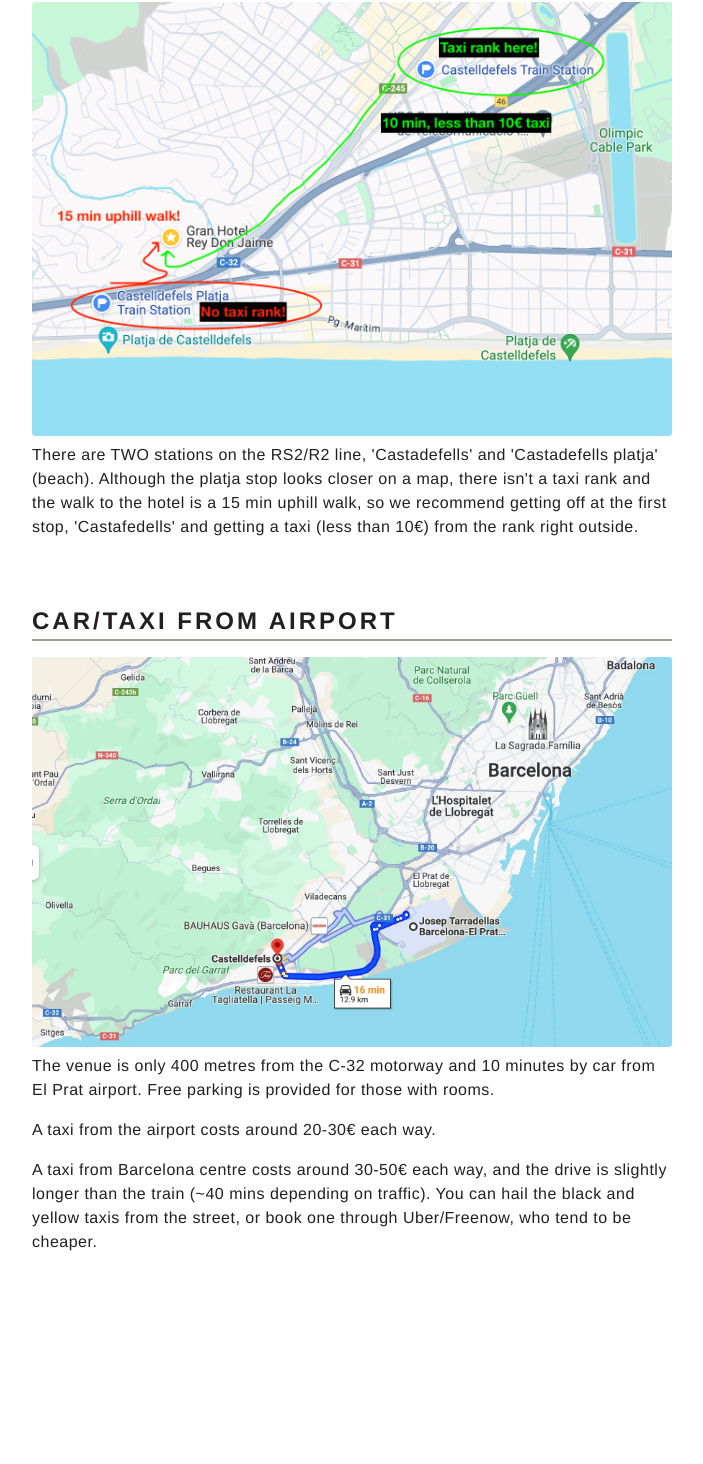
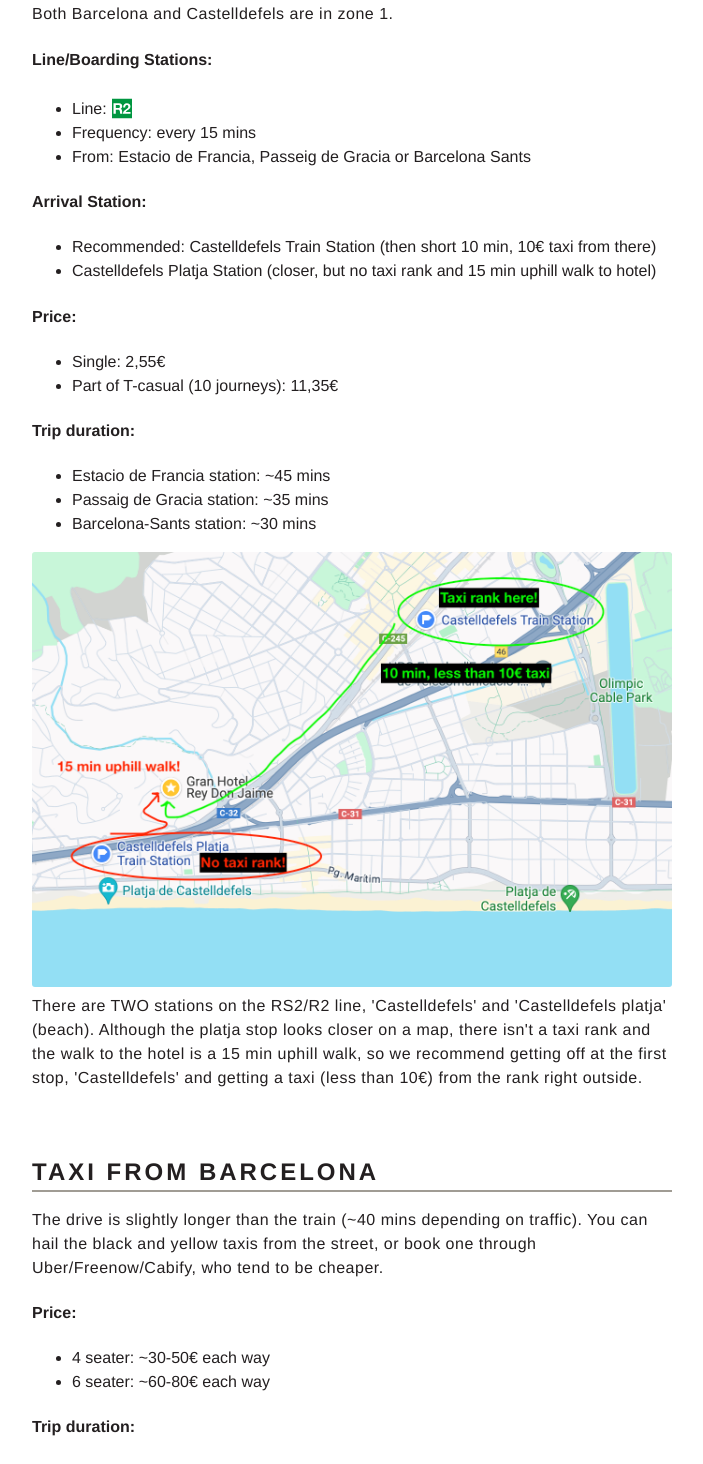
Before and after one commit to 11ac11/wedding-app, a Next.js app: page /travel in a window 1280 px wide. Shown: the part 1061-2525 px from the top of the page, without its empty margins (288-991 px from the left). Before the commit the page ends 2463 px from the top, so only its background shows below. Built offline with nearby package versions, Linux system fonts and the light colour scheme; a web font is replaced by a local one.

Commit message:
updated some accomodation copy, typos on castelldefells

```diff
--- a/app/accomodation/contactBox.js
+++ b/app/accomodation/contactBox.js
@@ -52,8 +52,7 @@ export const ContactBox = () => {
     <Container>
       <p>
         {`If you are interested in getting accommodation at the wedding venue,
-    you can contact them directly for a `}<Bold>{`10 % discount`}</Bold>{` on the
-        rate at the time of booking.`}
+        you can contact them directly for a`}<Bold>{` 10 % discount `}</Bold>{`on the rate at the time of booking.`}
       </p>
       <p>
         {`We'll be staying Friday and Saturday nights. Pre-wedding events in Barcelona are likely the week before, but feel free to stay at the venue for your entire trip if you prefer.`}
--- a/app/travel/page.jsx
+++ b/app/travel/page.jsx
@@ -5,6 +5,8 @@ import ImgCont from "../../components/img-container"
 import HideImage from "../../components/hide-img"
 import Turrent from "@/public/images/image2 1.png"
 import Tenerife from "@/public/images/tenerife-circle.png"
+import R2Logo from "@/public/images/R2.svg"
+import Image from "next/image"
 
 export default async function Travel() {
 
@@ -18,38 +20,84 @@ export default async function Travel() {
       <h1>How to get there</h1>
       <div className="info-section">
         <h2 className="uppercase">Train from Barcelona</h2>
-        <ImgCont src={fromBcnTrain} fill={true} className='image' alt="Barcelona train map" />
+        <ImgCont
+          src={fromBcnTrain}
+          fill={true}
+          className='image'
+          alt="Barcelona train map" />
         <p>
-          {`Castadafells train station is a 15 minute walk from the venue or a 5
-          minute taxi. If you're heading from Barcelona, you can get the R2S/R2
-          from Passaig de Gracia or Sants train stations and the journey is
-          around 30 minutes.` }
+          {`Castelldefels train station is a 15 minute walk from the venue or a 5 minute taxi. If you're heading from Barcelona, you can get the R2S/R2 from Passaig de Gracia or Sants train stations and the journey is
+          around 30 minutes.`}
         </p>
-        <ImgCont src={taxiRanks} fill={true} className='image' alt="Taxi info" />
         <p>
-          {`There are TWO stations on the RS2/R2 line, 'Castadefells' and
-          'Castadefells platja' (beach). Although the platja stop looks closer
-          on a map, there isn't a taxi rank and the walk to the hotel is a 15 min
-          uphill walk, so we recommend getting off at the first stop, 'Castafedells'
-          and getting a taxi (less than 10€) from the rank right outside.` }
+          {`Both Barcelona and Castelldefels are in zone 1.`}
+        </p>
+        <h4>{`Line/Boarding Stations:`}</h4>
+        <ul>
+          <li>
+            Line:
+            <Image src={R2Logo} width={20} style={{ position: "relative", top: "5px", left: "5px" }} alt="R2" />
+          </li>
+          <li>{`Frequency: every 15 mins`}</li>
+          <li>
+            {`From: Estacio de Francia, Passeig de Gracia or Barcelona Sants`}
+          </li>
+        </ul>
+        <h4>{`Arrival Station:`}</h4>
+        <ul>
+          <li>{`Recommended: Castelldefels Train Station (then short 10 min, 10€ taxi from there)`}</li>
+          <li>{`Castelldefels Platja Station (closer, but no taxi rank and 15 min uphill walk to hotel)`}</li>
+        </ul>
+        <h4>{`Price:`}</h4>
+        <ul>
+          <li>{`Single: 2,55€`}</li>
+          <li>{`Part of T-casual (10 journeys): 11,35€`}</li>
+        </ul>
+        <h4>{`Trip duration:`}</h4>
+        <ul>
+          <li>{`Estacio de Francia station: ~45 mins`}</li>
+          <li>{`Passaig de Gracia station: ~35 mins`}</li>
+          <li>{`Barcelona-Sants station: ~30 mins`}</li>
+        </ul>
+        <ImgCont
+          src={taxiRanks}
+          fill={true}
+          className='image'
+          alt="Taxi info" />
+        <p>
+          {`There are TWO stations on the RS2/R2 line, 'Castelldefels' and
+          'Castelldefels platja' (beach). Although the platja stop looks closer
+          on a map, there isn't a taxi rank and the walk to the hotel is a 15 min uphill walk, so we recommend getting off at the first stop, 'Castelldefels' and getting a taxi (less than 10€) from the rank right outside.` }
         </p>
       </div>
       <div className="info-section">
+        <h2 className="uppercase">Taxi from Barcelona</h2>
+        <p>
+          {`The drive is slightly longer than the train (~40 mins depending on traffic). You can hail the black and yellow taxis from the street, or book one through Uber/Freenow/Cabify, who tend to be cheaper.`}
+        </p>
+        <h4>{`Price:`}</h4>
+        <ul>
+          <li>{`4 seater: ~30-50€ each way`}</li>
+          <li>{`6 seater: ~60-80€ each way`}</li>
+        </ul>
+        <h4>{`Trip duration:`}</h4>
+        <ul>
+          <li>{`~40 mins`}</li>
+        </ul>
+      </div>
+      <div className="info-section">
         <h2 className="uppercase">Car/Taxi from Airport</h2>
-        <ImgCont src={fromAirportCar} fill={true} className='image' alt="Instructions from airport in car" />
+        <ImgCont
+          src={fromAirportCar}
+          fill={true}
+          className='image'
+          alt="Instructions from airport in car" />
         <p>
-          {`The venue is only 400 metres from the C-32 motorway and 10 minutes by
-          car from El Prat airport. Free parking is provided for those with
+          {`The venue is only 400 metres from the C-32 motorway and 10 minutes by car from El Prat airport. Free parking is provided for those with
           rooms.`}
         </p>
         <p>
           {`A taxi from the airport costs around 20-30€ each way.`}
-        </p>
-        <p>
-          {`A taxi from Barcelona centre costs around 30-50€ each way,
-          and the drive is slightly longer than the train (~40 mins depending on traffic).
-          You can hail the black and yellow taxis from the street, or book one through
-          Uber/Freenow, who tend to be cheaper.`}
         </p>
       </div>
 
```
Also changed, not shown: app/accomodation/page.jsx (+3 -5 lines), public/images/R2.svg (added), 1 other file (tests, documents, lock files or other folders).
